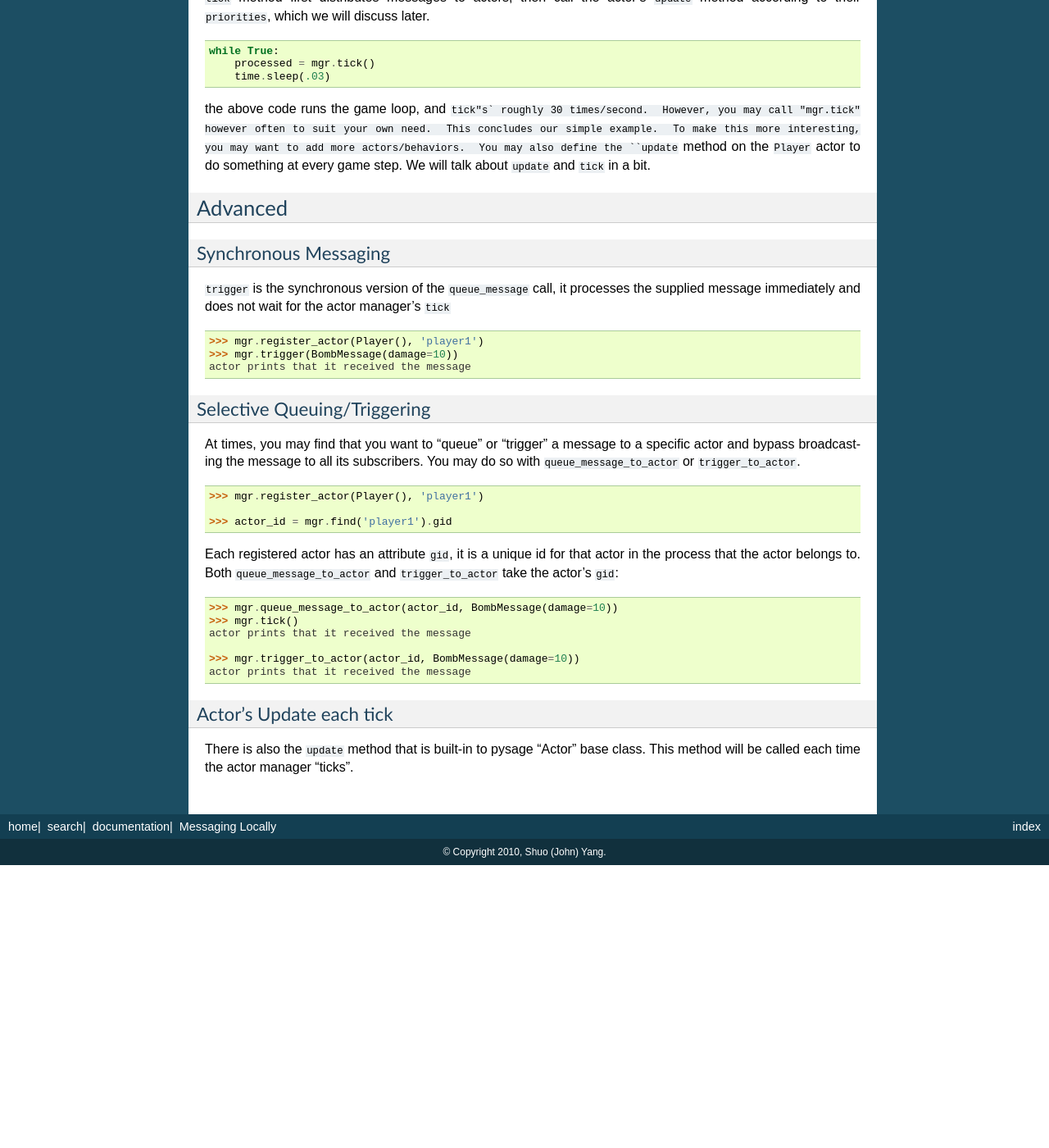
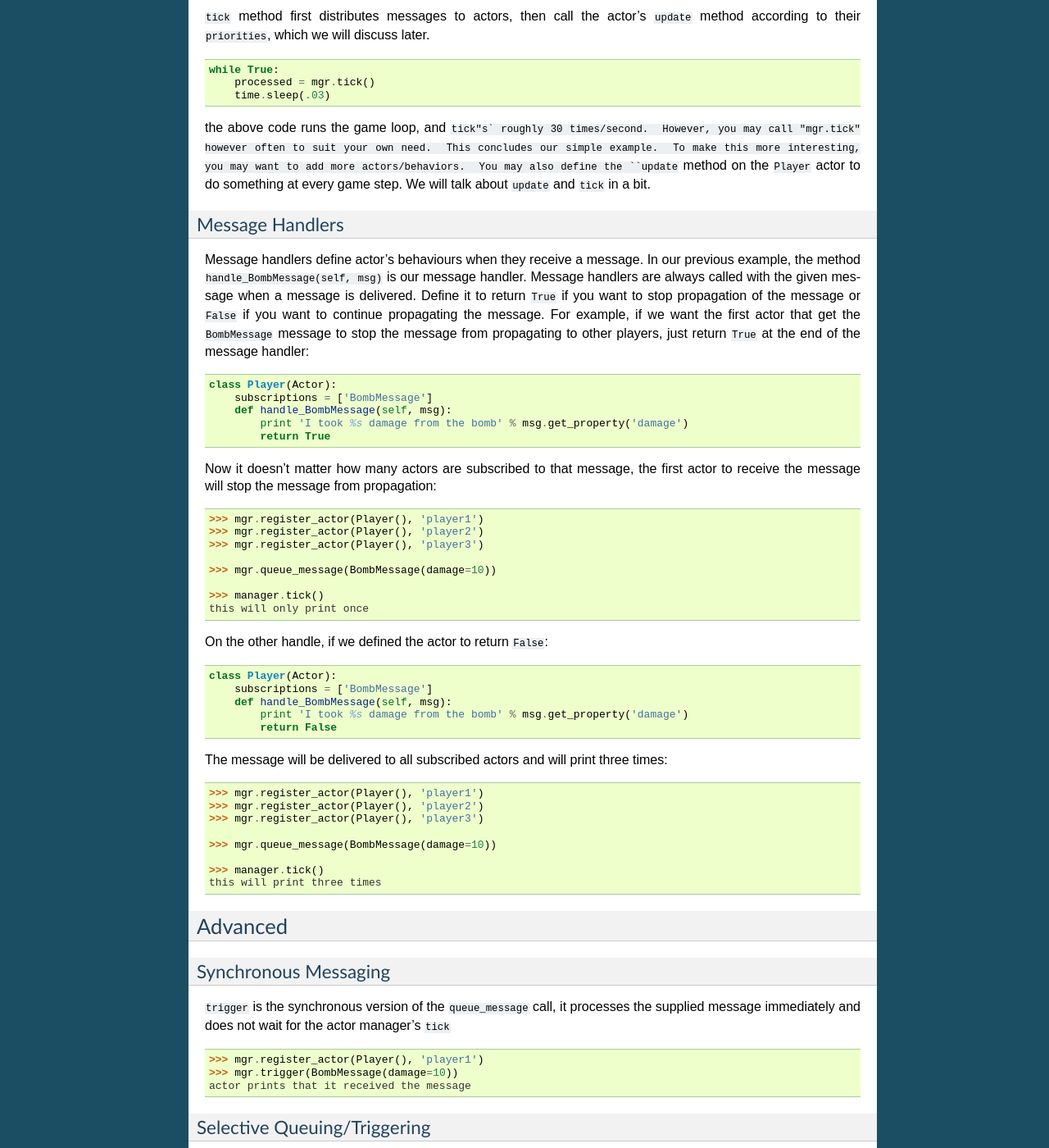
Before and after one commit to realtime-system/pysage, a Sphinx documentation site: the page built from docs/local.rst, in a window 1280 px wide and 1400 px high, scrolled down 1833 px. Shown: the whole window at 82% size. Built offline with Sphinx 7.4.7, drawn with Linux system fonts in a browser that asks for light colours; before the commit the page ends 2888 px from its top, so only the background shows below that; some of the changed text lies outside the part shown.

```diff
--- a/docs/conf.py
+++ b/docs/conf.py
@@ -25,7 +25,7 @@
 
 # Add any Sphinx extension module names here, as strings. They can be extensions
 # coming with Sphinx (named 'sphinx.ext.*') or your custom ones.
-extensions = []
+extensions = ['sphinx.ext.autodoc', 'sphinx.ext.autosummary']
 
 # Add any paths that contain templates here, relative to this directory.
 templates_path = ['_templates']
--- a/docs/local.rst
+++ b/docs/local.rst
@@ -62,7 +62,7 @@
 
 To create an actor class, define a class that inherits from ``Actor``.  The ``subscriptions`` class variable of an actor is a list of message type names that the actor will subscribe to.  In our example, the "Player" actor will listen to ``BombMessage`` which we defined above.
 
-Additionally, you need to specify what behavior your actor will perform when the message is received.  For each of these message types, the actor class needs to define a method that starts with ``handle_``, and appended with the message type name.  Again, in our example, we will define a method named ``handle_BombMessage`` to print out something about the bomb.  This method will be called when a ``BombMessage`` is delivered to the actor by pysage.
+Additionally, you need to specify what behavior your actor will perform when the message is received.  For each of these message types, the actor class needs to define a method that starts with ``handle_``, and appended with the message type name.  Again, in our example, we will define a method named ``handle_BombMessage`` to print out something about the bomb.  This method will be called when a ``BombMessage`` is delivered to the actor by pysage and is our ``message handler``.  More on that in the next section.
 ::
 
     class Player(Actor):
@@ -85,7 +85,7 @@
 ``queue_message`` queues an instance of a message in the manager's internal queue to be distributed when the manager ``tick``s.  This facilitates an asynchronous call because the message is only distributed later when manager's ``tick`` is called.
 ::
 
-    mgr.queue_message(BombMessage(damage=10))
+    >>> mgr.queue_message(BombMessage(damage=10))
 
 ``tick`` method first distributes messages to actors, then call the actor's ``update`` method according to their ``priorities``, which we will discuss later.
 ::
@@ -95,6 +95,51 @@
         time.sleep(.03)
 
 the above code runs the game loop, and ``tick"s` roughly 30 times/second.  However, you may call "mgr.tick" however often to suit your own need.  This concludes our simple example.  To make this more interesting, you may want to add more actors/behaviors.  You may also define the ``update`` method on the ``Player`` actor to do something at every game step.  We will talk about ``update`` and ``tick`` in a bit.
+
+Message Handlers
+------------------
+Message handlers define actor's behaviours when they receive a message.  In our previous example, the method ``handle_BombMessage(self, msg)`` is our message handler.  Message handlers are always called with the given message when a message is delivered.  Define it to return ``True`` if you want to stop propagation of the message or ``False`` if you want to continue propagating the message.  For example, if we want the first actor that get the ``BombMessage`` message to stop the message from propagating to other players, just return ``True`` at the end of the message handler:
+::
+
+    class Player(Actor):
+        subscriptions = ['BombMessage']
+        def handle_BombMessage(self, msg):
+            print 'I took %s damage from the bomb' % msg.get_property('damage')
+            return True
+
+Now it doesn't matter how many actors are subscribed to that message, the first actor to receive the message will stop the message from propagation:
+
+::
+
+    >>> mgr.register_actor(Player(), 'player1')
+    >>> mgr.register_actor(Player(), 'player2')
+    >>> mgr.register_actor(Player(), 'player3')
+
+    >>> mgr.queue_message(BombMessage(damage=10))
+
+    >>> manager.tick()
+    this will only print once
+
+On the other handle, if we defined the actor to return ``False``:
+::
+
+    class Player(Actor):
+        subscriptions = ['BombMessage']
+        def handle_BombMessage(self, msg):
+            print 'I took %s damage from the bomb' % msg.get_property('damage')
+            return False
+
+The message will be delivered to all subscribed actors and will print three times:
+::
+
+    >>> mgr.register_actor(Player(), 'player1')
+    >>> mgr.register_actor(Player(), 'player2')
+    >>> mgr.register_actor(Player(), 'player3')
+
+    >>> mgr.queue_message(BombMessage(damage=10))
+
+    >>> manager.tick()
+    this will print three times
 
 Advanced
 ==========
```
Also changed, not shown: docs/index.rst (+7 -0 lines), 2 other files.
